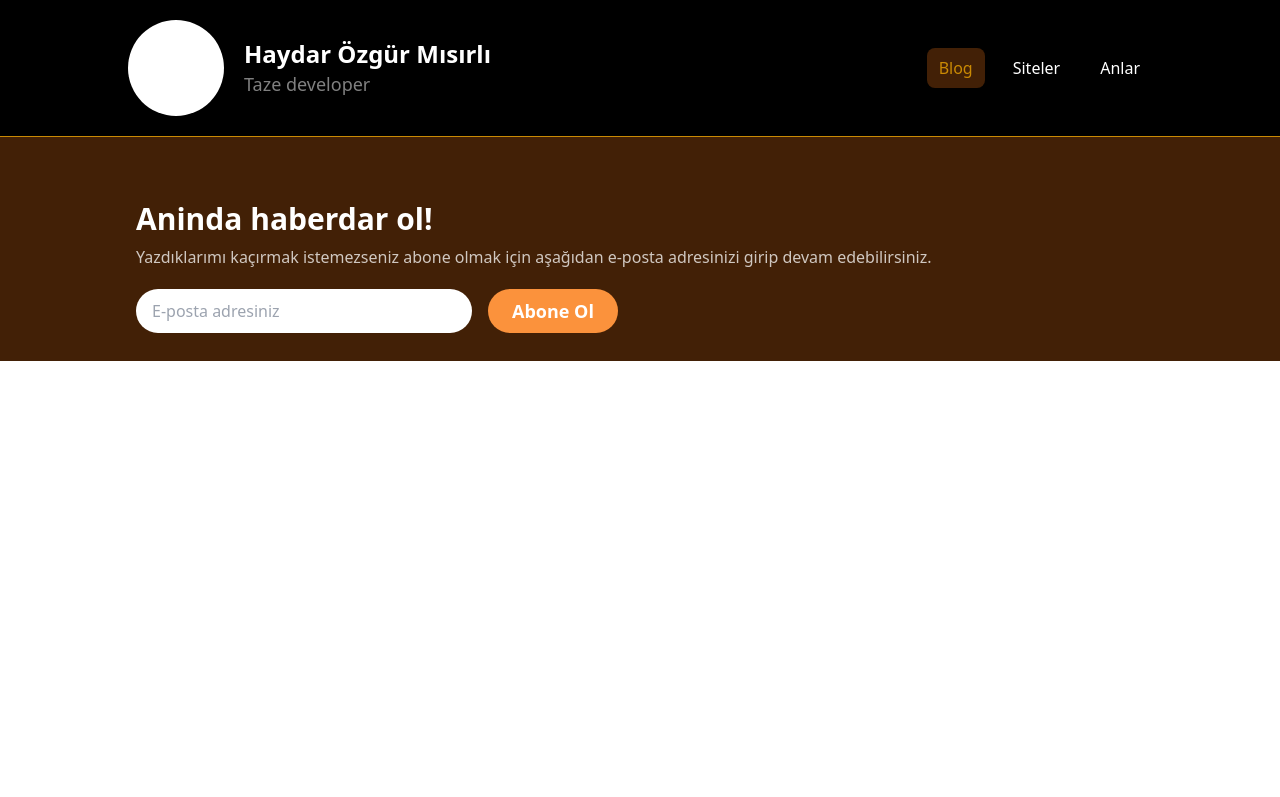
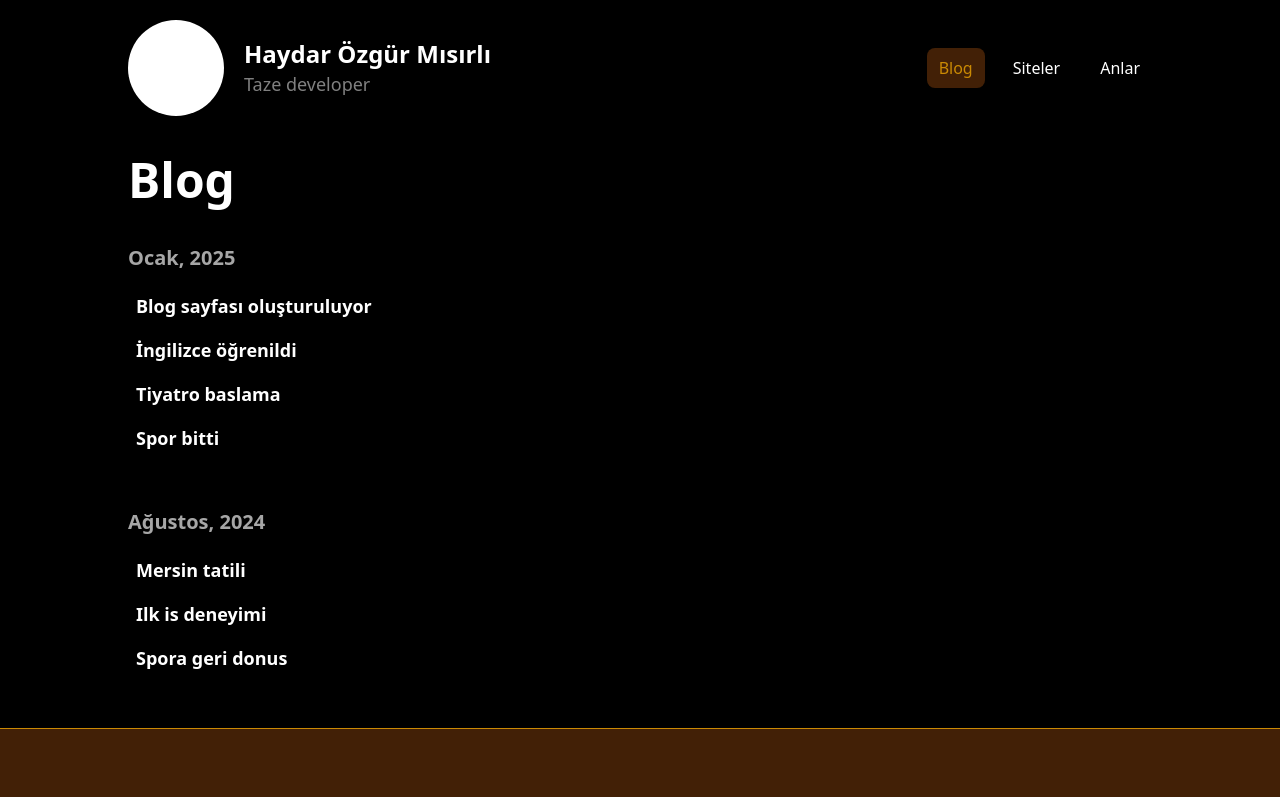
Before and after one commit to Sadre321/blogApp, a React (Vite) app in the folder client/: page /blogs in a window 1280 px wide. Shown: the top 797 px of the page. Built offline with nearby package versions, Linux system fonts and the light colour scheme.

Commit message:
Blog page olusturulup componentleri olusturuldu ve route olarak eklendi

```diff
--- a/client/package.json
+++ b/client/package.json
@@ -12,6 +12,7 @@
   "dependencies": {
     "react": "^18.3.1",
     "react-dom": "^18.3.1",
+    "react-icons": "^5.4.0",
     "react-router": "^7.1.3"
   },
   "devDependencies": {
--- a/client/src/App.tsx
+++ b/client/src/App.tsx
@@ -1,11 +1,13 @@
 import { Route, Routes } from 'react-router'
 import Home from "./Pages/Home";
+import Blog from "./Pages/Blog/Blog";
 
 function App() {
   return (
     <>
       <Routes>
         <Route path="/" element={<Home/>}/>
+        <Route path="/blogs" element={<Blog/>}/>
       </Routes>
     </>
   );
--- /dev/null
+++ b/client/src/Components/Blog/BlogItems.tsx
@@ -0,0 +1,25 @@
+interface BlogItemsLaayout {
+    post:string,
+    index:number
+}
+
+const BlogItems:React.FC<BlogItemsLaayout> = ({post,index}) => {
+  return (
+    <article key={index} className="mb-12">
+            <h2 className="text-xl font-semibold mb-3 opacity-65">{post.date}</h2>
+            {post.content.map((item, idx) => (
+              <p
+                key={idx}
+                className="text-lg group group-hover:border font-bold hover:text-yellow-600 border-yellow-600 hover:bg-yellow-950 rounded-lg p-2"
+              >
+                {item.text}
+                <span className="text-yellow-500 hidden font-semibold group-hover:inline-block ml-10 opacity-50 duration-500">
+                  {item.hashtags}
+                </span>
+              </p>
+            ))}
+          </article>
+  )
+}
+
+export default BlogItems
--- /dev/null
+++ b/client/src/Components/Blog/Blogs.tsx
@@ -0,0 +1,17 @@
+import BlogItems from "./BlogItems";
+
+const Blogs = ({ blogPosts }) => {
+    if (!blogPosts || blogPosts.length === 0) {
+      return <p>No blog posts available.</p>;
+    }
+
+    return (
+      <>
+        {blogPosts.map((post, index) => (
+          <BlogItems post={post} index={index}/>
+        ))}
+      </>
+    );
+  };
+
+  export default Blogs;
--- /dev/null
+++ b/client/src/Pages/Blog/Blog.tsx
@@ -0,0 +1,64 @@
+import React from "react";
+import BlogComponent from "../../Components/Blog/Blogs";
+
+interface BlogPostContent {
+  text: string;
+  hashtags: string;
+}
+
+interface BlogPost {
+  date: string;
+  content: BlogPostContent[];
+}
+
+const BlogPage: React.FC = () => {
+  const blogPosts: BlogPost[] | null= [
+    {
+      date: "Ocak, 2025",
+      content: [
+        {
+          text: "Blog sayfası oluşturuluyor",
+          hashtags: "#create-react-app",
+        },
+        {
+          text: "İngilizce öğrenildi",
+          hashtags: "#learn-language",
+        },
+        {
+          text: "Tiyatro baslama",
+          hashtags: "#newThings",
+        },
+        {
+          text: "Spor bitti",
+          hashtags: "#fitness",
+        },
+      ],
+    },
+    {
+      date: "Ağustos, 2024",
+      content: [
+        {
+          text: "Mersin tatili",
+          hashtags: "#summer #holiday",
+        },
+        {
+          text: "Ilk is deneyimi",
+          hashtags: "#tech #work",
+        },
+        {
+          text: "Spora geri donus",
+          hashtags: "#healty #fitness",
+        },
+      ],
+    },
+  ];
+
+  return (
+    <div className="my-5">
+      <h1 className="text-5xl font-bold mb-10">Blog</h1>
+      <BlogComponent blogPosts={blogPosts} />
+    </div>
+  );
+};
+
+export default BlogPage;
```
Also changed, not shown: 1 other file (tests, documents, lock files or other folders).
